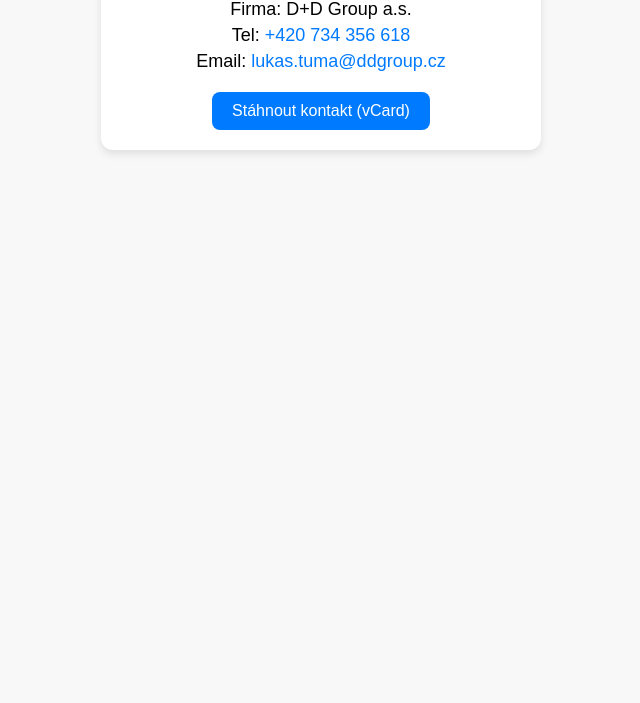
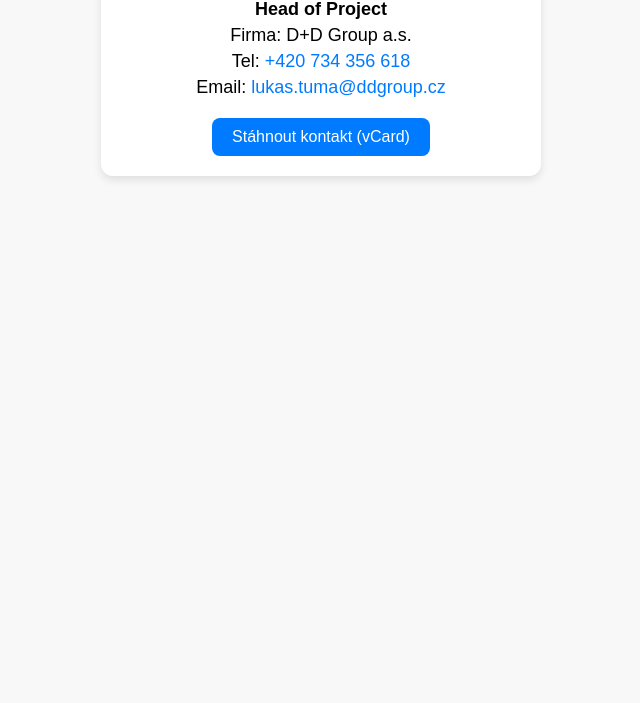
Before and after one commit to DDGroup-int/Luk-T, a plain HTML site: page index.html in a window 1280 px wide. Shown: the part 97-800 px from the top of the page, without its empty margins (319-959 px from the left). Drawn offline with Linux system fonts and the light colour scheme.

Commit message:
Add files via upload

```diff
--- a/index.html
+++ b/index.html
@@ -19,6 +19,7 @@
 <body>
 <div class="container">
 <h1>Ing. arch. Lukáš Tůma</h1>
+<p><strong>Head of Project</strong></p>
 <p>Firma: D+D Group a.s.</p>
 <p>Tel: <a href="tel:+420734356618">+420 734 356 618</a></p>
 <p>Email: <a href="mailto:lukas.tuma@ddgroup.cz">lukas.tuma@ddgroup.cz</a></p>
```
